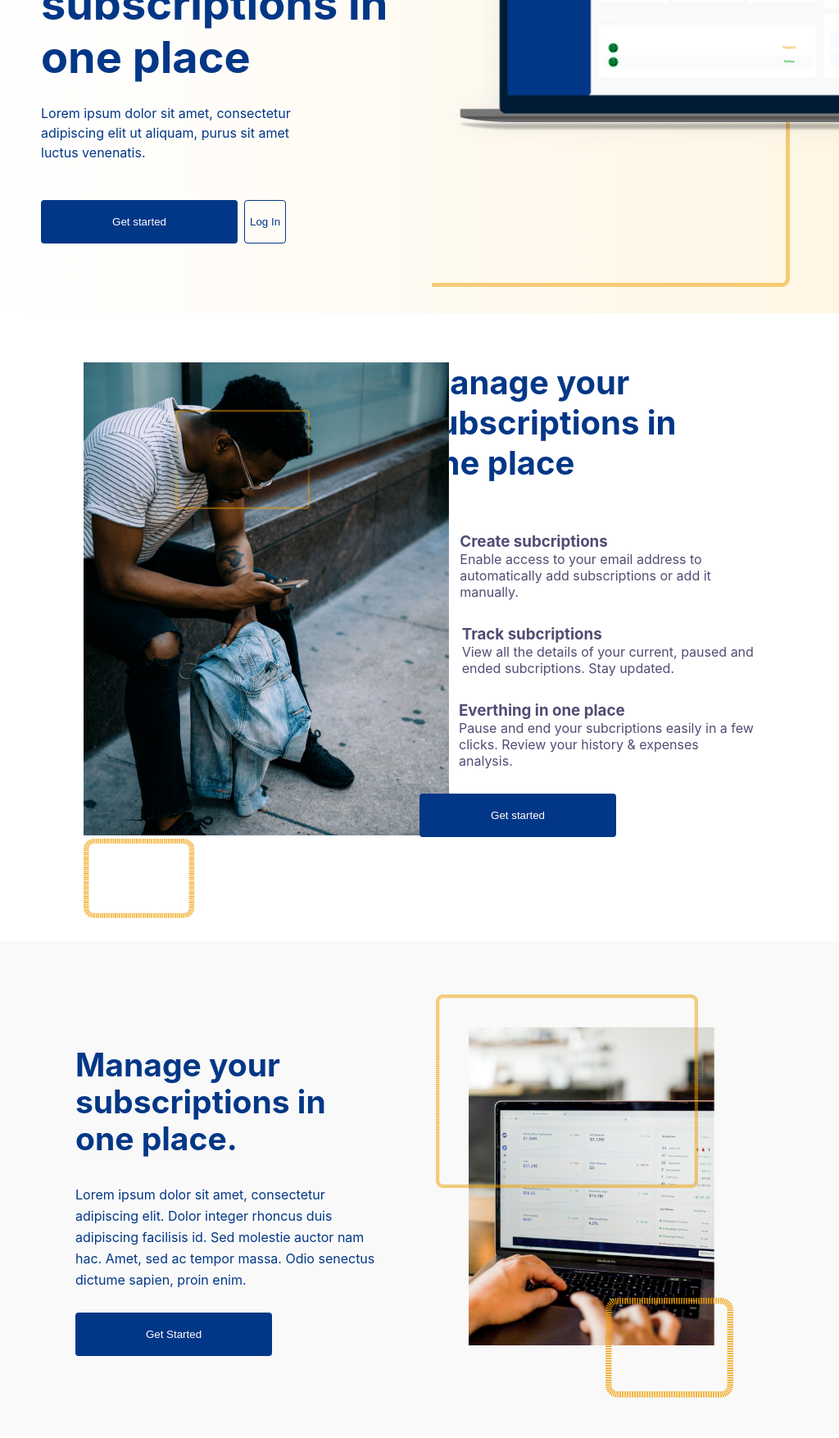
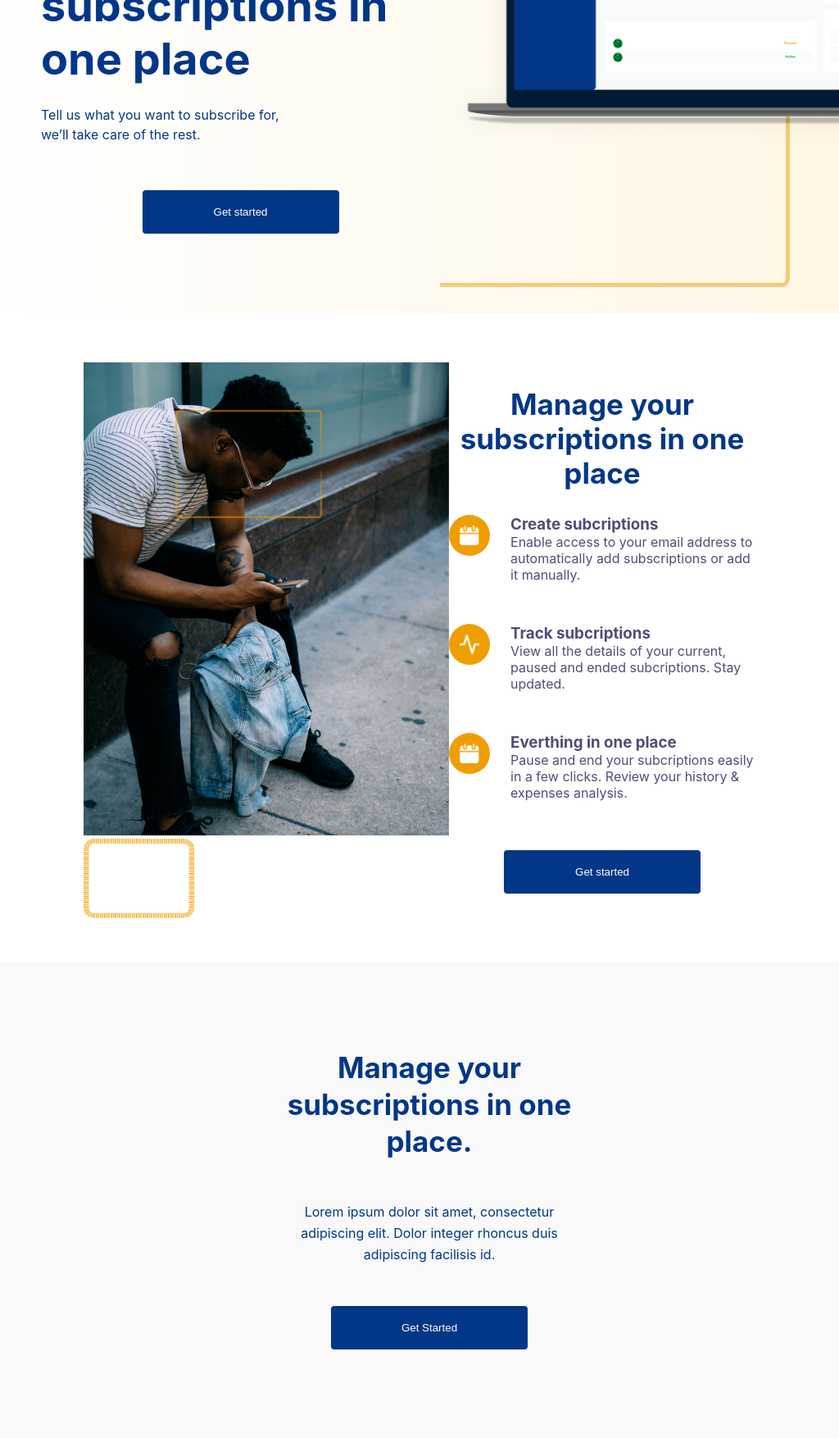
Before and after one commit to Lanzar-dev/GSECT-manager-frontend, a React (Create React App) app: page / in a window 1024 px wide. Shown: the part 340-2094 px from the top of the page at 82% size. Built offline with nearby package versions, Linux system fonts and the light colour scheme.

Commit message:
Made adjustments to responsiveness.

```diff
--- a/src/screens/landing.js
+++ b/src/screens/landing.js
@@ -26,23 +26,26 @@ export default function Landing() {
   const choices = [
     {
       id: 0,
-      title: 'Create subcriptions',
-      subtitle: 'Enable access to your email address to automatically add subscriptions or add it manually.',
+      title: "Create subcriptions",
+      subtitle:
+        "Enable access to your email address to automatically add subscriptions or add it manually.",
       icon: require("../assets/images/tool-box.png").default,
     },
     {
       id: 1,
-      title: 'Track subcriptions ',
-      subtitle: 'View all the details of your current, paused and ended subcriptions. Stay updated.',
+      title: "Track subcriptions ",
+      subtitle:
+        "View all the details of your current, paused and ended subcriptions. Stay updated.",
       icon: require("../assets/images/track.png").default,
     },
     {
       id: 2,
-      title: 'Everthing in one place',
-      subtitle: 'Pause and end your subcriptions easily in a few clicks. Review your history & expenses analysis.',
+      title: "Everthing in one place",
+      subtitle:
+        "Pause and end your subcriptions easily in a few clicks. Review your history & expenses analysis.",
       icon: require("../assets/images/tool-box.png").default,
-    }
-  ]
+    },
+  ];
 
   return (
     <>
@@ -94,8 +97,8 @@ export default function Landing() {
             />
             <h1 className="title">Manage your subscriptions in one place</h1>
             <p className="subtitle">
-              Lorem ipsum dolor sit amet, consectetur adipiscing elit ut
-              aliquam, purus sit amet luctus venenatis.
+              Tell us what you want to subscribe for, we’ll take care of the
+              rest.
             </p>
             <div className="actions">
               <Button
@@ -106,13 +109,12 @@ export default function Landing() {
                   setOpenSignup(true);
                 }}
               />
-              <div className="show-lg-only">
-                <Button
-                  label="Log In"
-                  type="secondary"
-                  action={() => setOpenModal(true)}
-                />
-              </div>
+              <Button
+                label="Log In"
+                type="secondary"
+                action={() => setOpenModal(true)}
+                className="show-lg-only"
+              />
             </div>
           </div>
 
@@ -157,10 +159,7 @@ export default function Landing() {
                   <div className="choices" key={choice.id}>
                     <div className="choices-cover">
                       <div className="choices-img">
-                        <img
-                          src={choice.icon}
-                          alt=""
-                        />
+                        <img src={choice.icon} alt="" />
                       </div>
                     </div>
                     <div className="choices-content">
@@ -185,6 +184,21 @@ export default function Landing() {
         {/* section-three */}
         <section className="manage">
           <div className="manage-content">
+            <div className="manage-text">
+              <h1>Manage your subscriptions in one place.</h1>
+              <p>
+                Lorem ipsum dolor sit amet, consectetur adipiscing elit. Dolor
+                integer rhoncus duis adipiscing facilisis id.
+              </p>
+              <Button
+                type="inverted"
+                label="Get Started"
+                action={() => {
+                  console.log("test 123");
+                  setOpenSignup(true);
+                }}
+              />
+            </div>
             <div className="manage-image">
               <img
                 className="top-left"
@@ -200,23 +214,6 @@ export default function Landing() {
                 className="right-bottom"
                 src={require("../assets/images/small-ring.png").default}
                 alt="gsect dashboard"
-              />
-            </div>
-            <div className="manage-text">
-              <h1>Manage your subscriptions in one place.</h1>
-              <p>
-                Lorem ipsum dolor sit amet, consectetur adipiscing elit. Dolor
-                integer rhoncus duis adipiscing facilisis id. Sed molestie auctor
-                nam hac. Amet, sed ac tempor massa. Odio senectus dictume sapien,
-                proin enim.
-              </p>
-              <Button
-                type="inverted"
-                label="Get Started"
-                action={() => {
-                  console.log("test 123");
-                  setOpenSignup(true);
-                }}
               />
             </div>
           </div>
--- a/src/styles/components/modal.scss
+++ b/src/styles/components/modal.scss
@@ -293,7 +293,7 @@
     align-items: center;
     .modalTitle {
       h3 {
-        font-weight: bold;
+        font-weight: $weight-bold;
         font-size: 20px;
         line-height: 23px;
         color: $gsectblack;
@@ -314,7 +314,7 @@
     p {
       color: $gsectblue;
       font-size: 17px;
-      font-weight: bold;
+      font-weight: $weight-bold;
       text-align: center;
     }
     input {
@@ -322,7 +322,7 @@
       width: 327px;
       height: 48px;
       border: 1px solid $gsectgrayish;
-      // padding: 0;
+      padding-left: 10px;
       border-radius: 5px;
       font-size: large;
       &:focus {
@@ -354,7 +354,7 @@
   .resend {
     span {
       color: $gsectpurple;
-      font-weight: bold;
+      font-weight: $weight-bold;
       a {
         color: $gsectred;
       }
--- a/src/styles/landing.scss
+++ b/src/styles/landing.scss
@@ -40,9 +40,11 @@
       }
     }
     .get-started {
-      display: none;
-      @media (min-width: 1024px) {
-        display: block;
+      button{
+        width: 240px;
+      }
+      @media (max-width: 1024px) {
+        display: none;
       }
     }
   }
@@ -60,7 +62,7 @@
     .content {
       @media (min-width: 1024px) {
         padding-left: 50px;
-        width: 48%;
+        width: 50%;
       }
       h1.title {
         margin-top: 0;
@@ -95,13 +97,21 @@
         display: flex;
         gap: 8px;
         justify-content: center;
-        @media (min-width: 1024px) {
+        @media (max-width: 1024px) {
+          width: 100%;
           justify-content: flex-start;
         }
-        .show-lg-only {
-          @media (max-width: 1023px) {
+        button {
+          &:nth-child(1){
+            @media(max-width:1024px){
+              margin: 10px auto;
+            }
+          }
+          &:nth-child(2){
+          @media (max-width: 1024px) {
             display: none;
           }
+        }
         }
       }
       .right-top-left {
@@ -168,10 +178,10 @@
     }
     .sub-image {
       position: relative;
-      width: 100%;
+      width: 40%;
       height: 100%;
-      @media (min-width: 1024px) {
-        width: 50%;
+      @media(max-width:1024px){
+        width: 100%;
       }
       .left-top-left {
         width: 40%;
@@ -200,28 +210,37 @@
       }
     }
     .sub-content {
-      h1.title {
-        font-size: 40px;
+      width: 60%;
+      @media(max-width:1024px){
+        width: 100%;
+      }
+      .title {
+        font-size: $head-font;
         font-weight: 700;
         text-align: left;
         color: $gsectblue;
         margin-bottom: 60px;
-        width: 80%;
         margin-top: 0;
+        @media (max-width: 1024px) {
+          text-align: center;
+          font-size: 35px;
+          margin: 30px auto;
+        }
       }
       .subtitle {
         .choices {
           display: flex;
-          justify-content: flex-start;
-          align-items: center;
-          margin-bottom: 30px;
-          flex-wrap: wrap;
+          justify-content: space-between;
+          align-items: flex-start;
+          margin-bottom: 50px;
+          // flex-wrap: wrap;
           @media (min-width: 1024px) {
             flex-wrap: nowrap;
+            width: 100%;
           }
           .choices-cover {
-            width: 48px;
-            height: 48px;
+            width: 50px;
+            height: 50px;
             border-radius: 50%;
             display: flex;
             align-items: center;
@@ -229,8 +248,9 @@
             background-color: $gsectyellow;
             margin-right: 24px;
             margin-bottom: 0.75rem;
-            @media (min-width: 1024px) {
+            @media (max-width: 1024px) {
               margin-bottom: 0;
+              // width: 10%;
             }
             .choices-img {
               width: 100%;
@@ -245,6 +265,9 @@
             }
           }
           .choices-content {
+            @media (max-width: 1024px) {
+              width: 80%;
+            }
             h3,
             p {
               margin: 0;
@@ -253,18 +276,24 @@
         }
       }
     }
-    // .actions button {
-    //   width: 240px;
-    // }
+    .actions{
+      button{
+        @media(max-width:1024px){
+          margin: 60px auto;
+        }
+      }
+    }
   }
   .manage {
     background: #f9f9f9;
     padding: 6rem $padding;
     width: calc(100% - $padding);
     .manage-content {
-      @media (min-width: 1024px) {
-        display: flex;
-        flex-direction: row-reverse;
+      display: flex;
+      justify-content: space-between;
+      align-items: center;
+      @media (max-width: 1024px) {
+        display: block;
         align-items: center;
         width: 96%;
         margin: auto;
@@ -279,26 +308,41 @@
         @media (min-width: 1024px) {
           max-width: 40%;
         }
+        button{
+          @media(max-width:1024px){
+            margin: 40px auto;
+            margin-bottom: 100px;
+          }
+        }
         h1 {
           font-style: normal;
-          font-weight: bold;
-          font-size: 39px;
+          font-weight: $weight-bold;
+          font-size: $head-font;
           line-height: 45px;
+          @media(max-width: 1024px){
+            text-align: center;
+            margin: 10px auto;
+            font-size: 35px;
+          }
         }
         p {
           text-align: left;
           font-size: 16px;
           line-height: 26px;
           margin-bottom: 27px;
+          @media(max-width: 1024px){
+            text-align: center;
+            margin: 50px auto;
+          }
         }
       }
       .manage-image {
         width: 100%;
         margin: auto;
         position: relative;
-        @media (min-width: 1024px) {
-          width: 40%;
-          margin-left: auto;
+        @media (max-width: 1024px) {
+          width: 100%;
+          margin: 50px auto;
         }
         .top-left {
           position: absolute;
--- a/src/styles/variables.scss
+++ b/src/styles/variables.scss
@@ -25,6 +25,7 @@ $font-base-plus: 18px;
 $font-base: 16px;
 $font-medium: 14px;
 $font-xs: 12px;
+$head-font: 40px;
 $font-xxs: 10px;
 
 $headerHeight: 90px;
```
